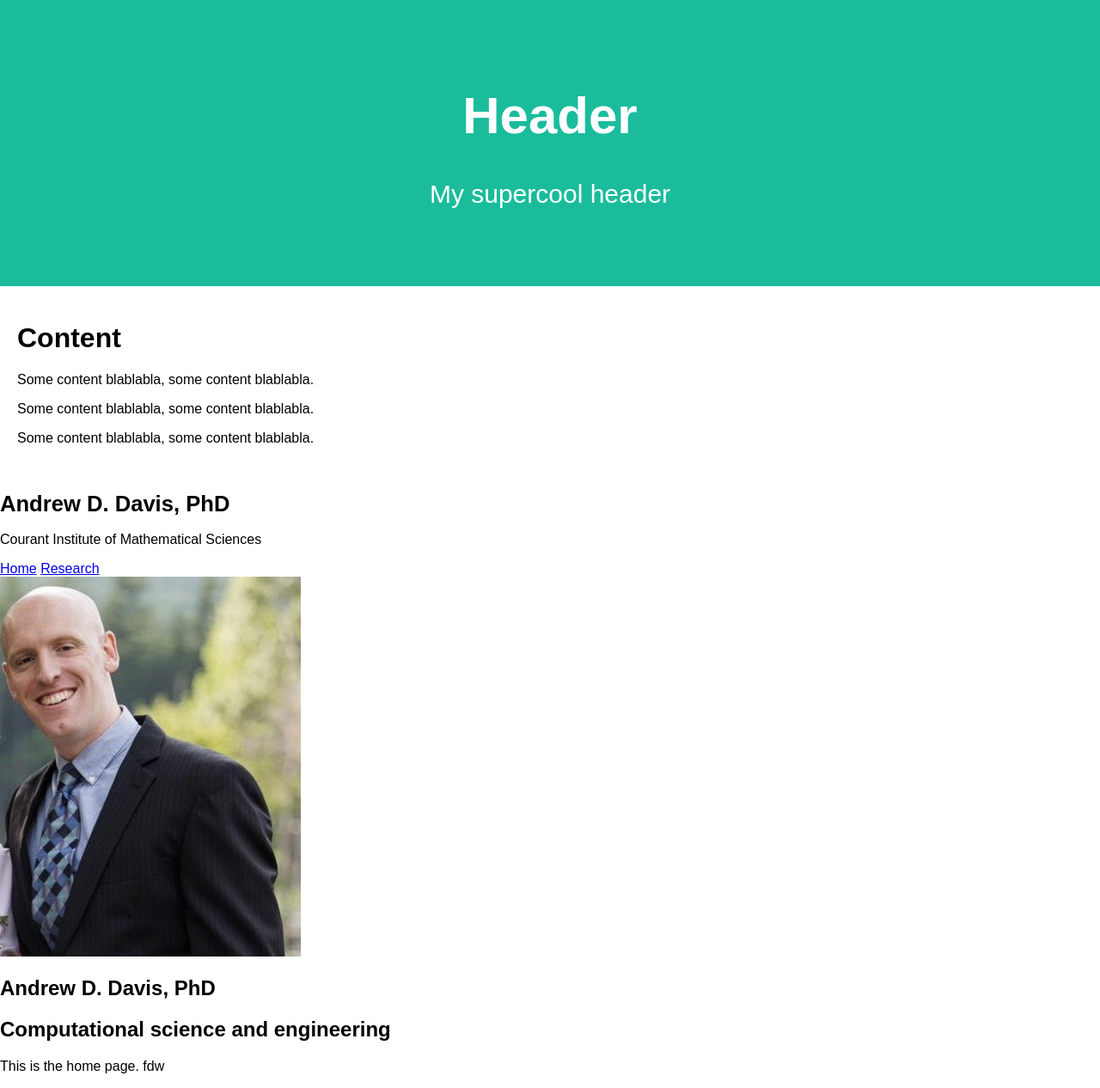
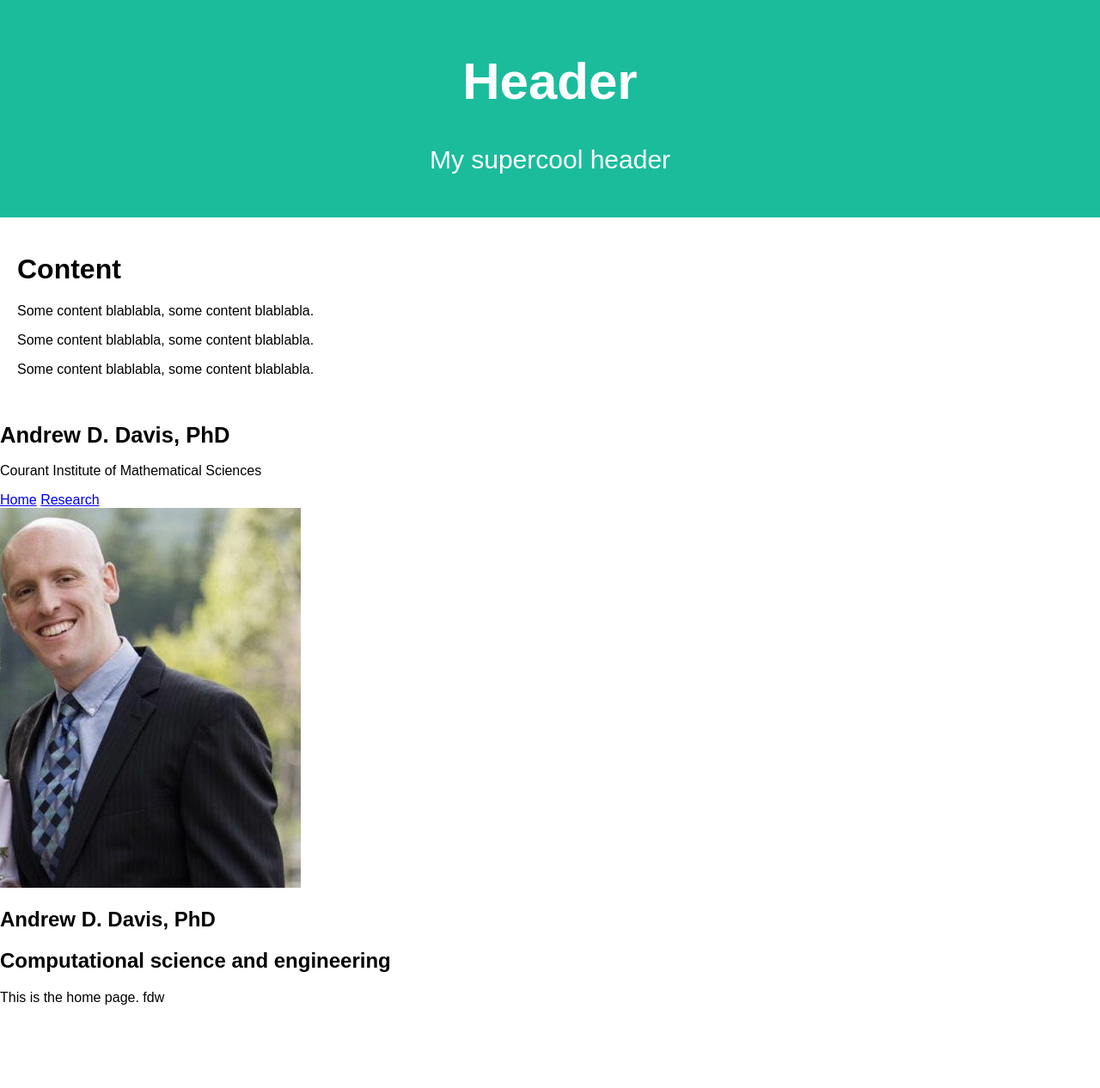
Before and after one commit to andyddavis/andyddavis.github.io, a Jekyll site: the page built from index.md, in a window 1280 px wide. Shown: the whole page at 86% size. Built offline with Jekyll 4.4.1, drawn with Linux system fonts in a browser that asks for light colours; after the commit the page ends 1186 px from its top, so only the background shows below that.

Commit message:
Update default.html

```diff
--- a/_layouts/default.html
+++ b/_layouts/default.html
@@ -14,7 +14,7 @@ body {
 
 /* Header/Logo Title */
 .header {
-  padding: 60px;
+  padding: 20px;
   text-align: center;
   background: #1abc9c;
   color: white;
```
